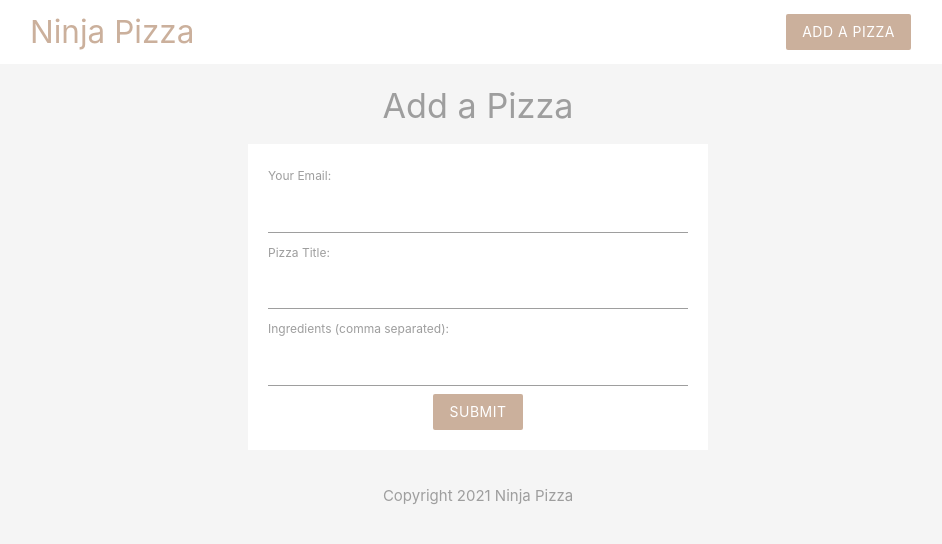
After one commit to Sdqumar/PHP-Tutorial, a PHP site: page /add.php in a window 1280 px wide. The commit adds this page. Shown: the top 544 px of the page, without its empty margins (162-1104 px from the left). Run offline with PHP 8.4, Linux system fonts and the light colour scheme.

Commit message:
forms,action,method,post and get

```diff
--- /dev/null
+++ b/add.php
@@ -0,0 +1,30 @@
+<?php
+
+if(isset($_POST['submit'])){
+echo $_POST['email']."<br>";
+echo $_POST['title']."<br>";;
+echo $_POST['ingredients']."<br>";;
+}
+?>
+<!DOCTYPE html>
+<html lang="en">
+<?php require('templates/header.php')?>
+<section class="container grey-text">
+    <h4 class="center">Add a Pizza</h4>
+
+    <form action="add.php"  method="POST" class="white">
+        <label for="Email">Your Email:</label>
+        <input type="text" name='email'>
+        <label for="Email">Pizza Title:</label>
+        <input type="text" name='title'>
+        <label for="Email">Ingredients (comma separated):</label>
+        <input type="text" name='ingredients'>
+        <div class="center">
+            <input type="submit" value="submit" name='submit'class="btn brand z-depth-0">
+        </div>
+    </form>
+</section>
+
+<?php require('templates/footer.php')?>
+
+</html>
--- a/index.php
+++ b/index.php
@@ -1,4 +1,7 @@
+<?php
 
+
+?>
 <!DOCTYPE html>
 <html lang="en">
 <?php require('templates/header.php')?>
--- a/templates/header.php
+++ b/templates/header.php
@@ -12,6 +12,11 @@
     .brand-text{
         color: #cbb09c !important;
     }
+    form{
+        max-width: 460px;
+        margin: 20px auto;
+        padding: 20px;
+    }
 </style>
 </head>
 <body class="grey lighten-4">
```
